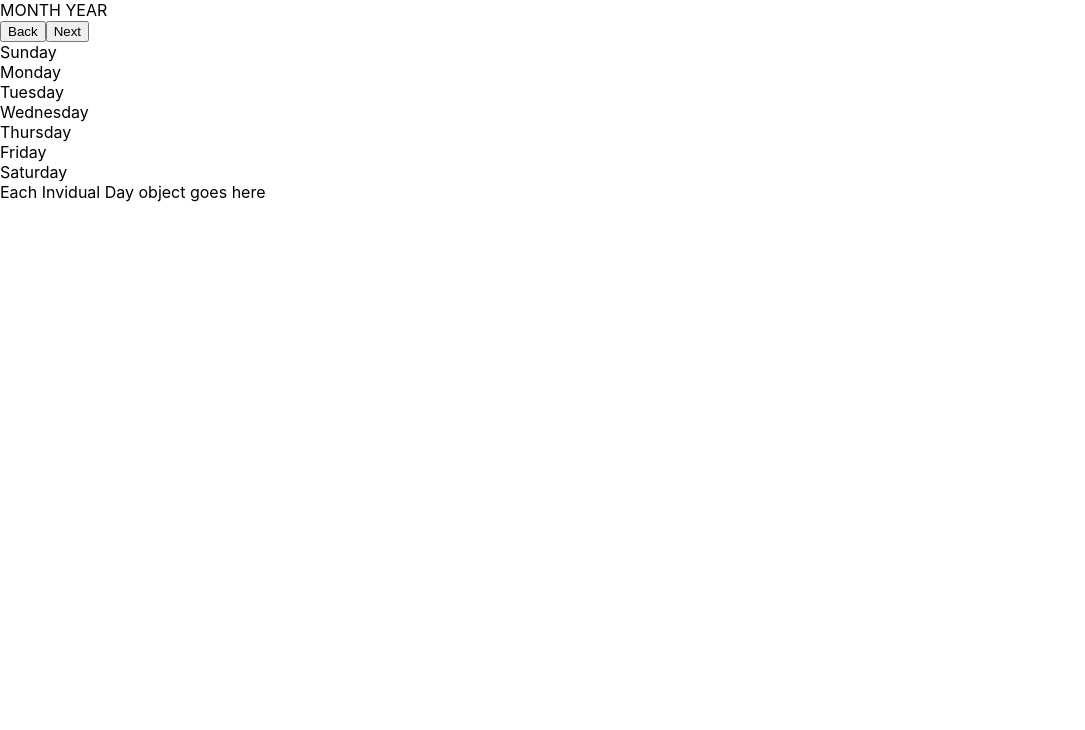
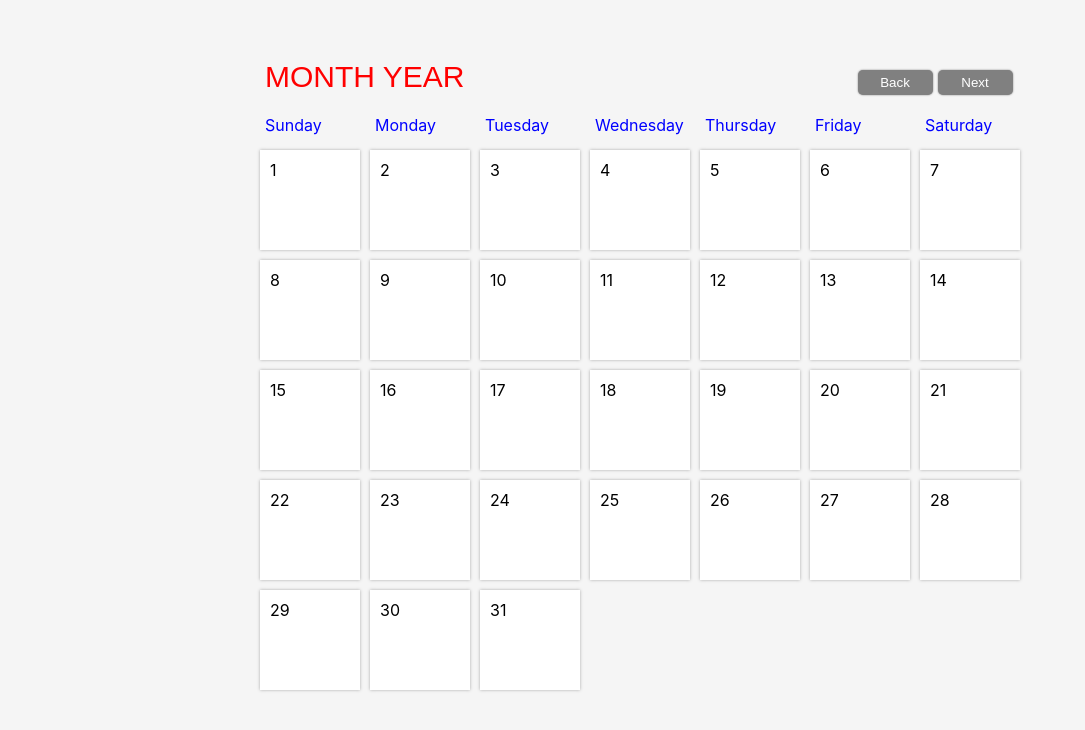
Before and after one commit to iamtreetop/prompt-react-calendar, a React (Create React App) app: page / in a window 1280 px wide. Shown: the top 730 px of the page, without its empty margins (0-1085 px from the left). Built offline with nearby package versions, Linux system fonts and the light colour scheme.

Commit message:
Add skeleton code to App.js; Add basic styling to app; reorganiz file structure

```diff
--- a/src/App.css
+++ b/src/App.css
@@ -1,38 +1,27 @@
-.App {
-  text-align: center;
+body {
+  display: flex;
+  margin-top: 50px;
+  justify-content: center;
+  background-color: whitesmoke;
 }
 
-.App-logo {
-  height: 40vmin;
-  pointer-events: none;
+#container {
+  width: 770px;
 }
 
-@media (prefers-reduced-motion: no-preference) {
-  .App-logo {
-    animation: App-logo-spin infinite 20s linear;
-  }
+#weekdays {
+  width: 100%;
+  display: flex;
+  color: blue;
 }
 
-.App-header {
-  background-color: #282c34;
-  min-height: 100vh;
-  display: flex;
-  flex-direction: column;
-  align-items: center;
-  justify-content: center;
-  font-size: calc(10px + 2vmin);
-  color: white;
+#weekdays div {
+  width: 100px;
+  padding: 10px;
 }
 
-.App-link {
-  color: #61dafb;
+#calendar {
+  width: 100%;
+  margin: auto;
+  display: flex;
 }
-
-@keyframes App-logo-spin {
-  from {
-    transform: rotate(0deg);
-  }
-  to {
-    transform: rotate(360deg);
-  }
-}
--- a/src/App.js
+++ b/src/App.js
@@ -1,7 +1,7 @@
 import React, { useState } from "react";
 
-import Header from "./components/Header";
-import Day from "./components/Day";
+import Header from "./components/header/Header";
+import Day from "./components/day/Day";
 
 import "./App.css";
 
--- a/src/components/Day.jsx
+++ /dev/null
@@ -1,11 +0,0 @@
-import React from 'react'
-
-const Day = () => {
-  return (
-    <div>
-      Each Invidual Day object goes here
-    </div>
-  )
-}
-
-export default Day;
--- /dev/null
+++ b/src/components/day/Day.jsx
@@ -0,0 +1,43 @@
+import React from 'react'
+
+import "./day.style.css"
+
+const Day = () => {
+  return (
+    <div className="day">
+      <div>1</div>
+      <div>2</div>
+      <div>3</div>
+      <div>4</div>
+      <div>5</div>
+      <div>6</div>
+      <div>7</div>
+      <div>8</div>
+      <div>9</div>
+      <div>10</div>
+      <div>11</div>
+      <div>12</div>
+      <div>13</div>
+      <div>14</div>
+      <div>15</div>
+      <div>16</div>
+      <div>17</div>
+      <div>18</div>
+      <div>19</div>
+      <div>20</div>
+      <div>21</div>
+      <div>22</div>
+      <div>23</div>
+      <div>24</div>
+      <div>25</div>
+      <div>26</div>
+      <div>27</div>
+      <div>28</div>
+      <div>29</div>
+      <div>30</div>
+      <div>31</div>
+    </div>
+  )
+}
+
+export default Day;
--- /dev/null
+++ b/src/components/day/day.style.css
@@ -0,0 +1,14 @@
+.day {
+  display: flex;
+  flex-wrap: wrap;
+}
+
+.day div {
+  width: 100px;
+  padding: 10px;
+  height: 100px;
+  box-sizing: border-box;
+  background-color: white;
+  margin: 5px;
+  box-shadow: 0px 0px 3px darkgray;
+}
--- a/src/components/Header.jsx
+++ b/src/components/header/Header.jsx
@@ -1,4 +1,6 @@
 import React from 'react';
+
+import './header.styles.css'
 
 const Header = () => {
   return (
--- /dev/null
+++ b/src/components/header/header.styles.css
@@ -0,0 +1,22 @@
+#header {
+  display: flex;
+  justify-content: space-between;
+  padding: 10px;
+  color: Red;
+  font-size: 30px;
+  font-family: sans-serif;
+}
+
+#header button {
+  background-color:gray;
+  margin-right: 2.5px;
+  margin-left: 2.5px;
+  width: 75px;
+  cursor: pointer;
+  box-shadow: 0px 0px 2px gray;
+  border: none;
+  outline: none;
+  padding: 5px;
+  border-radius: 5px;
+  color: white;
+}
```
Also changed, not shown: src/components/create-event/CreateEventModal.jsx (renamed from src/components/CreateEventModal.jsx), src/components/delete-event/DeleteEventModal.jsx (renamed from src/components/DeleteEventModal.jsx).
